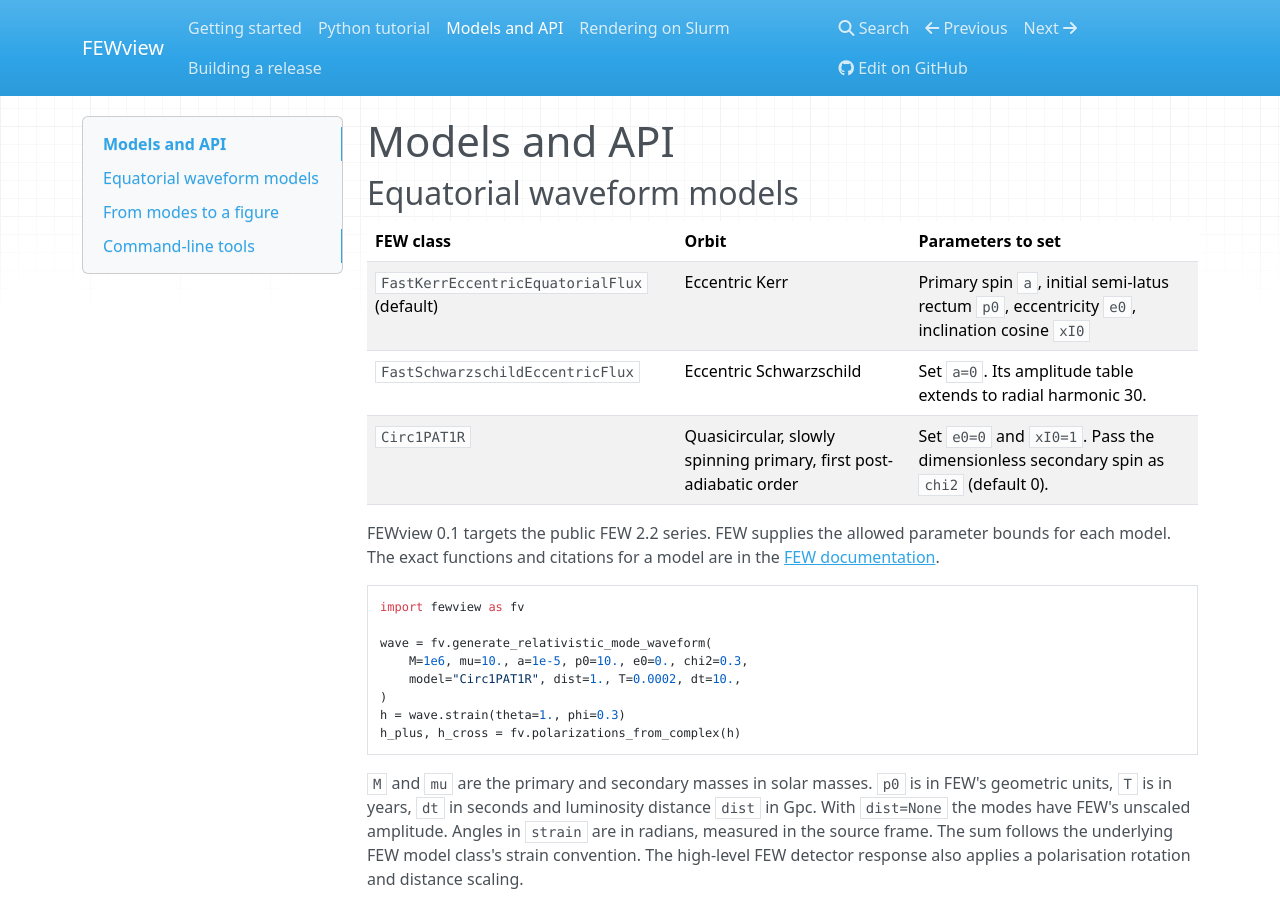
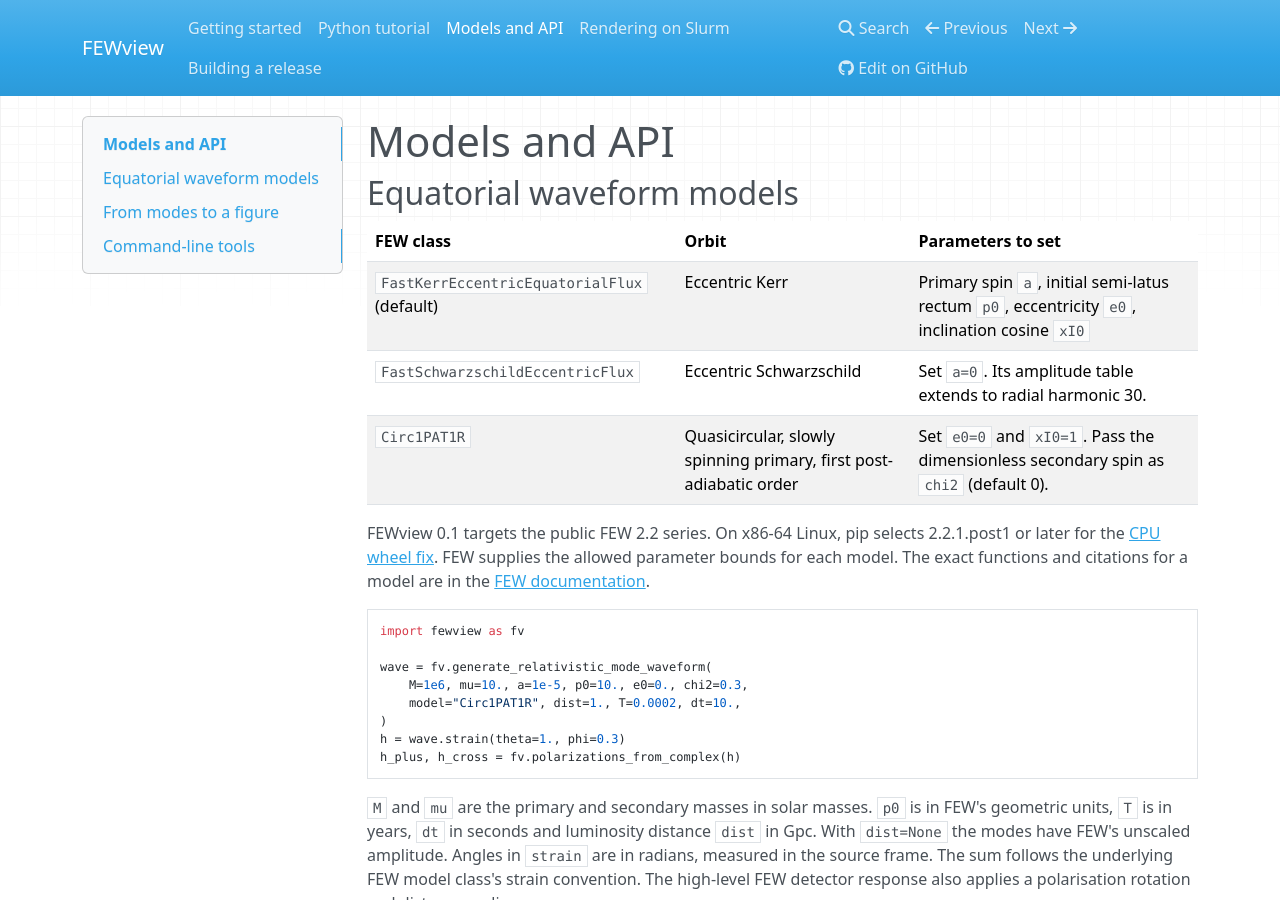
Before and after one commit to bleather/FEWview, an MkDocs documentation site: the page built from docs/reference.md, in a window 1280 px wide and 900 px high. Built offline with MkDocs 1.6.1, drawn with Linux system fonts in a browser that asks for light colours; nearby versions of some CDN libraries.

Commit message:
Require the portable FEW CPU wheel on x86-64 Linux

```diff
--- a/docs/reference.md
+++ b/docs/reference.md
@@ -8,7 +8,9 @@
 | `FastSchwarzschildEccentricFlux` | Eccentric Schwarzschild | Set `a=0`. Its amplitude table extends to radial harmonic 30. |
 | `Circ1PAT1R` | Quasicircular, slowly spinning primary, first post-adiabatic order | Set `e0=0` and `xI0=1`. Pass the dimensionless secondary spin as `chi2` (default 0). |
 
-FEWview 0.1 targets the public FEW 2.2 series. FEW supplies the
+FEWview 0.1 targets the public FEW 2.2 series. On x86-64 Linux, pip selects
+2.2.1.post1 or later for the [CPU wheel fix](https://github.com/BlackHolePerturbationToolkit/FastEMRIWaveforms/releases/tag/v2.2.1.post1).
+FEW supplies the
 allowed parameter bounds for each model. The exact functions and citations
 for a model are in the [FEW documentation](https://fastemriwaveforms.readthedocs.io/en/stable/).
 
--- a/pyproject.toml
+++ b/pyproject.toml
@@ -28,6 +28,7 @@ dynamic = ["version"]
 
 dependencies = [
     "fastemriwaveforms>=2.2.0,<2.3",
+    "fastemriwaveforms>=2.2.1.post1; platform_system == 'Linux' and platform_machine == 'x86_64'",
     "numpy",
     "scipy",
     "matplotlib>=3.6",
```
Also changed, not shown: README.md (+3 -1 lines), 1 other file.
